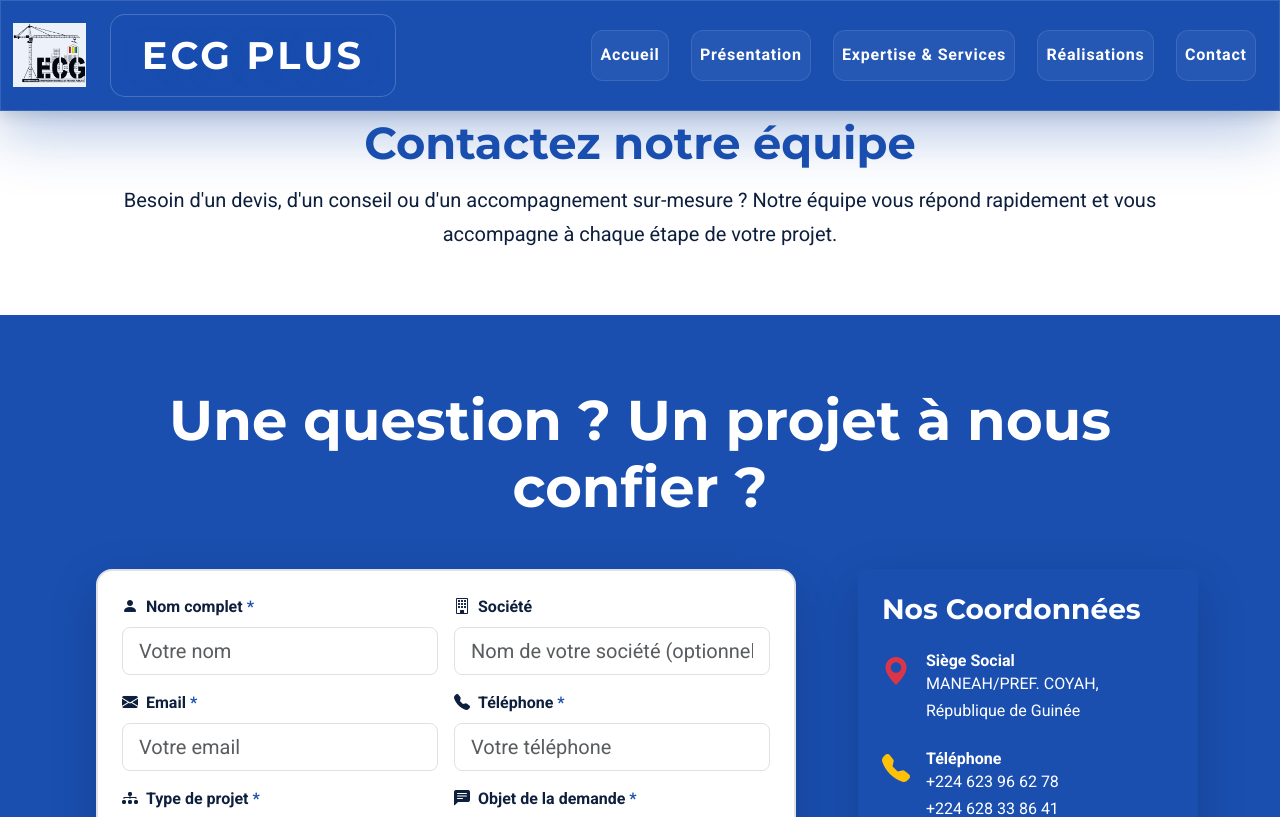
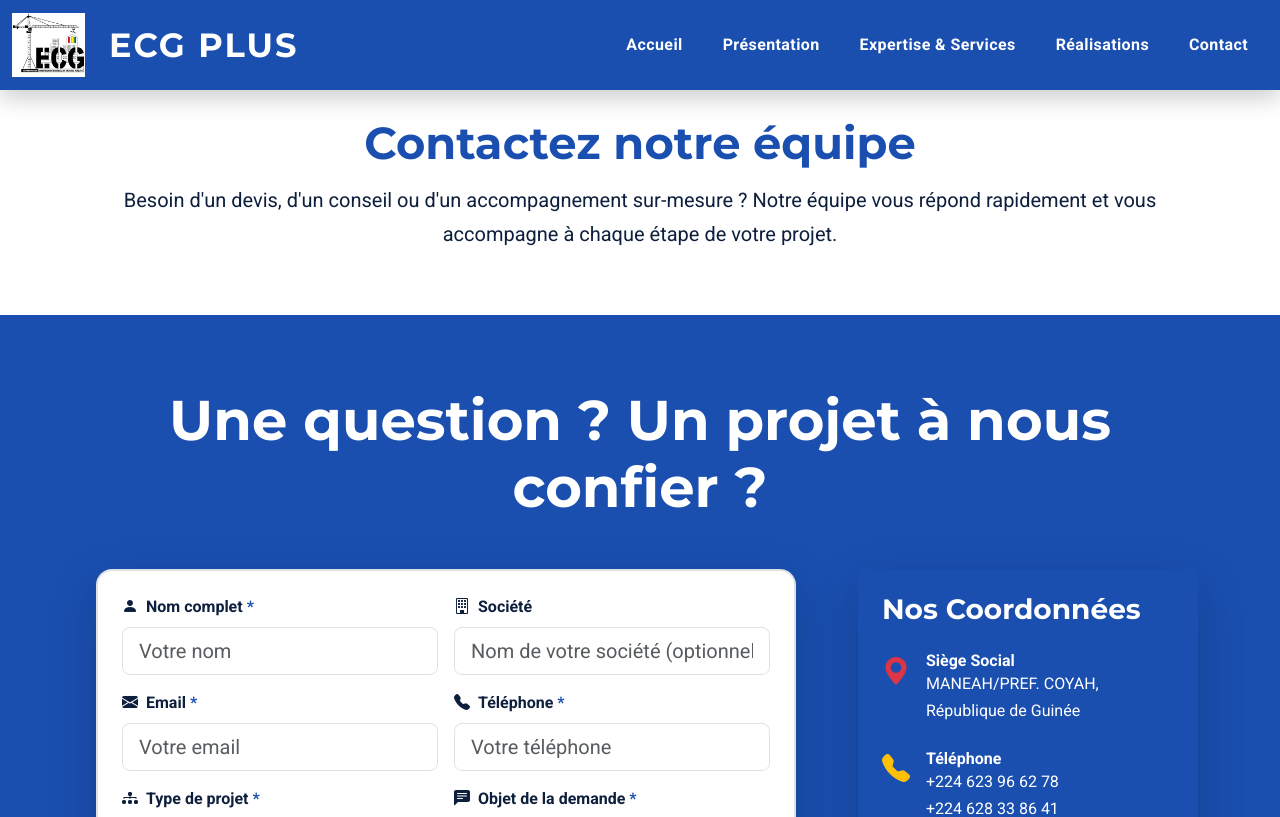
Before and after one commit to Gaslandie/ecg_plus_react, a React (Vite) app: page /contact in a window 1280 px wide. Shown: the top 817 px of the page. Built offline with nearby package versions, Linux system fonts and the light colour scheme.

Commit message:
simplification de la barre de navigation

```diff
--- a/src/App.jsx
+++ b/src/App.jsx
@@ -1,6 +1,6 @@
 
 
-import { Routes, Route } from 'react-router-dom';
+import { Routes, Route, useLocation } from 'react-router-dom';
 import { useEffect } from 'react';
 import AOS from 'aos';
 import Navbar from './components/Navbar';
@@ -14,6 +14,8 @@ import Confirmation from './pages/Confirmation';
 import logo from './assets/img/logo.jpeg';
 
 function App() {
+  const location = useLocation();
+
   useEffect(() => {
     AOS.init({
       offset: 120,
@@ -50,7 +52,8 @@ function App() {
         </div>
       </div>
       <Navbar />
-      <Routes>
+      <div className="page-transition" key={location.pathname}>
+        <Routes location={location}>
           <Route path="/" element={<Home />} />
           <Route path="/presentation" element={<Presentation />} />
           <Route path="/contact" element={<Contact />} />
@@ -58,6 +61,7 @@ function App() {
           <Route path="/realisations" element={<Realisations />} />
           <Route path="/confirmation" element={<Confirmation />} />
         </Routes>
+      </div>
       <Footer />
 
       <div className="modal fade" id="logoModal" tabIndex="-1" aria-labelledby="logoModalLabel" aria-hidden="true">
--- a/src/assets/css/style.css
+++ b/src/assets/css/style.css
@@ -244,6 +244,28 @@ body {
     -moz-osx-font-smoothing: grayscale;
 }
 
+/* Smooth page transitions */
+.page-transition {
+    animation: pageFade 0.35s ease;
+}
+
+@keyframes pageFade {
+    from {
+        opacity: 0;
+        transform: translateY(6px);
+    }
+    to {
+        opacity: 1;
+        transform: translateY(0);
+    }
+}
+
+@media (prefers-reduced-motion: reduce) {
+    .page-transition {
+        animation: none;
+    }
+}
+
 /* Alternance des sections (bleu / blanc) */
 .section-alt-white {
     background: var(--surface);
@@ -636,33 +658,24 @@ p { line-height: 1.7; color: var(--muted); }
     border-radius: 6px;
 }
 
-/* Navbar améliorée (glassmorphism avancé, floating effect, hover sophistiqué) */
+/* Navbar simple et professionnelle */
 .navbar {
     background: var(--gas-primary);
-    box-shadow: 0 10px 40px rgba(26,79,176,0.25), 0 2px 10px rgba(0,0,0,0.1);
-    backdrop-filter: blur(15px) saturate(1.4);
-    border-bottom-left-radius: 0;
-    border-bottom-right-radius: 0;
-    border: 1px solid rgba(255,255,255,0.12);
+    box-shadow: 0 6px 18px rgba(0,0,0,0.16);
+    border: none;
+    backdrop-filter: none;
     margin-top: 0;
-    transition: all 0.4s cubic-bezier(0.25, 0.46, 0.45, 0.94);
+    transition: box-shadow 0.2s ease;
     position: fixed;
     width: 100%;
     left: 0;
 }
 .navbar::before {
-    content: '';
-    position: absolute;
-    top: 0;
-    left: 0;
-    right: 0;
-    bottom: 0;
-    background: rgba(26,79,176,0.08);
-    border-radius: inherit;
-    pointer-events: none;
+    content: none;
+    display: none;
 }
 .navbar:hover {
-    box-shadow: 0 20px 60px rgba(26,79,176,0.35), 0 4px 15px rgba(0,0,0,0.15);
+    box-shadow: 0 8px 22px rgba(0,0,0,0.2);
     background: var(--gas-primary);
 }
 
@@ -736,59 +749,78 @@ img { max-width: 100%; height: auto; display: block; }
     color: var(--gas-light) !important;
     position: relative;
     font-weight: 600;
-    letter-spacing: 0.8px;
-    padding: 0.8em 1.4em;
-    border-radius: 12px;
-    transition: all 0.4s cubic-bezier(.4,2,.6,1);
-    margin: 0 0.2em;
-    background: rgba(255,255,255,0.05);
-    border: 1px solid rgba(255,255,255,0.1);
+    letter-spacing: 0.4px;
+    padding: 0.55em 0.9em;
+    border-radius: 6px;
+    transition: color 0.2s ease;
+    margin: 0 0.25em;
+    background: transparent;
+    border: none;
+}
+.nav-link::after {
+    content: '';
+    position: absolute;
+    left: 12%;
+    right: 12%;
+    bottom: -6px;
+    height: 2px;
+    background: rgba(255,255,255,0.85);
+    transform: scaleX(0);
+    opacity: 0;
+    transition: transform 0.2s ease, opacity 0.2s ease;
 }
 .nav-link:hover, .nav-link.active {
     color: #fff !important;
-    background: rgba(255,255,255,0.15);
-    transform: translateY(-3px) scale(1.05);
-    box-shadow: 0 8px 25px rgba(255,255,255,0.2);
-    border-color: rgba(255,255,255,0.3);
-}
-.nav-link::after {
-    display: none; /* Remove underline */
+    background: transparent;
+    transform: none;
+    box-shadow: none;
+}
+.nav-link:hover::after, .nav-link.active::after {
+    transform: scaleX(1);
+    opacity: 1;
 }
 
 .navbar-brand-custom {
-    font-size: 2.4rem;
-    letter-spacing: 3px;
+    font-size: 2.1rem;
+    letter-spacing: 2px;
     font-family: 'Montserrat', 'Georgia', serif;
     font-weight: 800;
     color: var(--gas-light);
-    text-shadow: 0 3px 20px rgba(26,79,176,0.3);
-    padding: 0.3em 0.8em;
-    border-radius: 15px;
-    background: rgba(26,79,176,0.12);
-    border: 1px solid rgba(255,255,255,0.2);
-    transition: all 0.4s cubic-bezier(.4,2,.6,1);
+    text-shadow: none;
+    padding: 0;
+    border-radius: 0;
+    background: transparent;
+    border: none;
+    transition: color 0.2s ease;
     position: relative;
-    overflow: hidden;
+    overflow: visible;
 }
 .navbar-brand-custom::before {
+    content: none;
+    display: none;
+}
+.navbar-brand-custom::after {
     content: '';
     position: absolute;
-    top: 0;
-    left: -100%;
-    width: 100%;
-    height: 100%;
-    background: rgba(26,79,176,0.2);
-    transition: left 0.5s;
-}
-.navbar-brand-custom:hover::before {
-    left: 100%;
+    left: 0;
+    right: 0;
+    bottom: -6px;
+    height: 2px;
+    background: var(--brand-yellow);
+    transform: scaleX(0);
+    transform-origin: left;
+    transition: transform 0.2s ease;
 }
 .navbar-brand-custom:hover {
-    color: var(--gas-accent);
-    background: rgba(26,79,176,0.15);
-    transform: scale(1.05);
-    box-shadow: 0 6px 20px rgba(26,79,176,0.3);
-    text-shadow: 0 4px 25px rgba(26,79,176,0.35);
+    color: var(--gas-light);
+    background: transparent;
+    transform: none;
+    letter-spacing: 3px;
+    box-shadow: none;
+    text-shadow: none;
+}
+.navbar-brand-custom:hover::after {
+    transform: scaleX(1);
 }
 
 /* diminuer le fontsize du navbar-brand-custom sur mobile */
--- a/src/pages/Contact.jsx
+++ b/src/pages/Contact.jsx
@@ -1,5 +1,10 @@
 
-const Contact = () => (
+const Contact = () => {
+  const redirectUrl = typeof window !== 'undefined'
+    ? `${window.location.origin}/confirmation`
+    : '/confirmation';
+
+  return (
   <main className="page-without-hero">
 
     {/* Hero & Intro Modernisé */}
@@ -51,7 +56,7 @@ const Contact = () => (
           </div>
           <div className="col-lg-8 order-lg-1" data-aos="fade-right" data-aos-delay="300">
             <form className="p-4 rounded-4 shadow-lg border border-2 bg-white" action="https://api.web3forms.com/submit" method="POST" style={{maxWidth: '700px', margin: '0 auto'}}>
-              <input type="hidden" name="redirect" value="/confirmation" />
+              <input type="hidden" name="redirect" value={redirectUrl} />
               <input type="hidden" name="access_key" value="4cd0b824-f70a-4e1e-8f73-6a69021e83c8" />
               <div className="row g-3">
                 <div className="col-md-6">
@@ -335,6 +340,7 @@ const Contact = () => (
     </section>
 
   </main>
-);
+  );
+};
 
 export default Contact;
```
Lines whose indentation alone changed are shown as unchanged.
